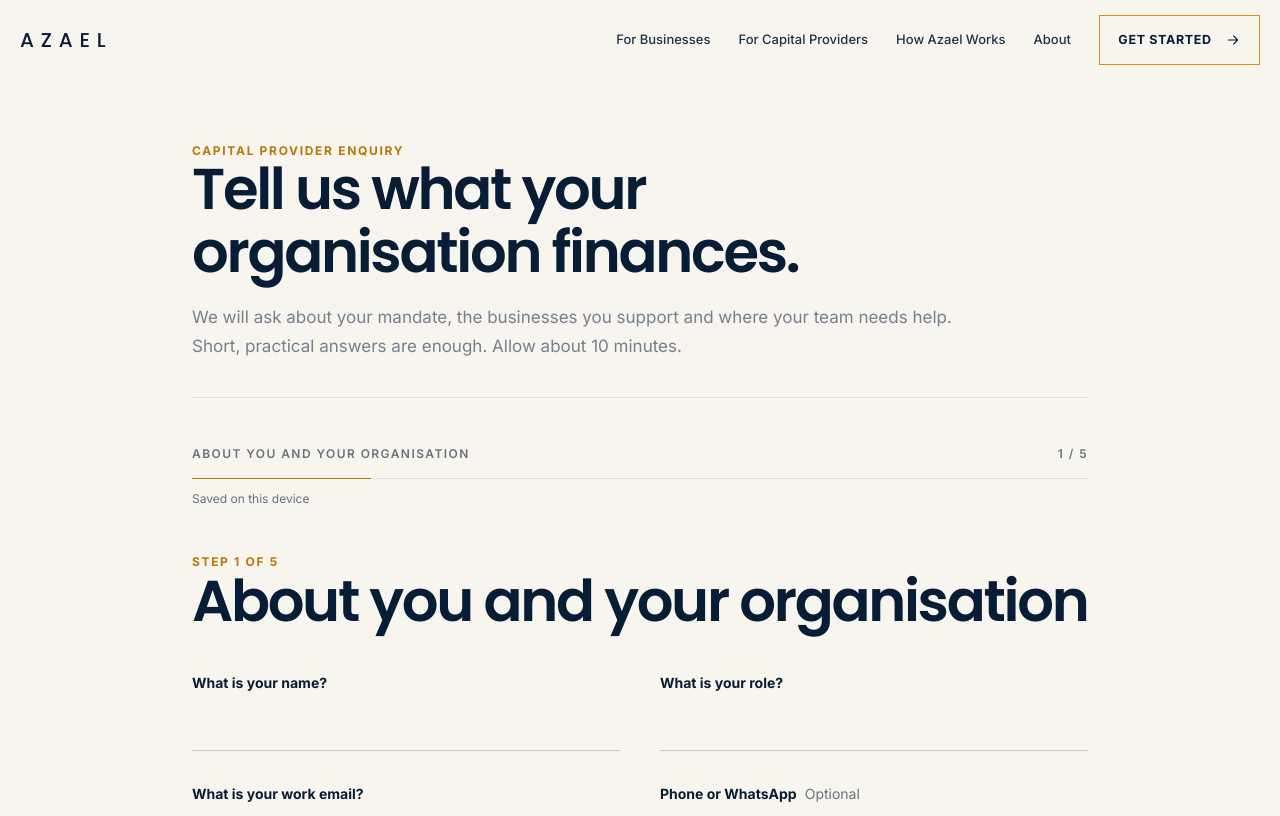
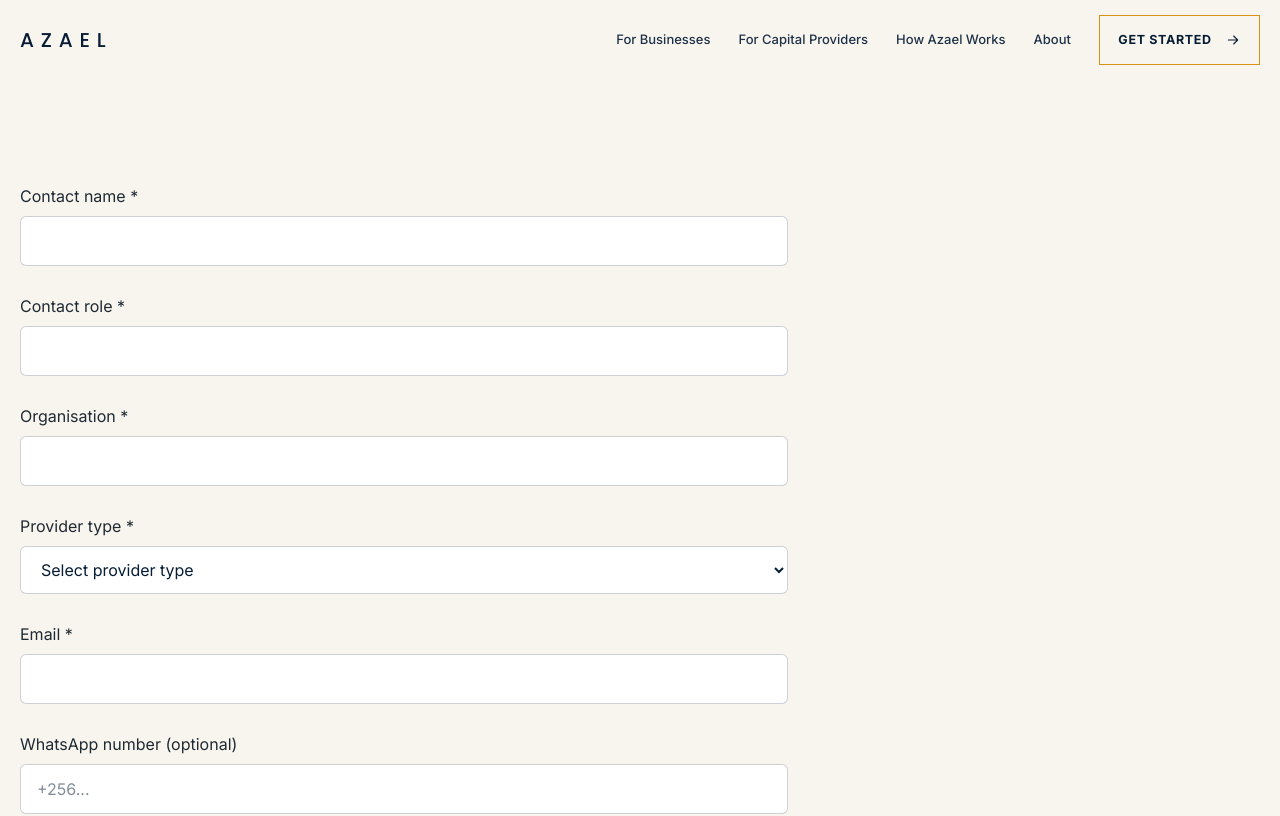
Before and after one commit to tmusoke2011/azael-website, a Next.js app: page /capital-provider-enquiry in a window 1280 px wide. Shown: the top 816 px of the page. Built offline with nearby package versions, Linux system fonts and the light colour scheme.

Commit message:
Connect provider enquiry page to AZOS v1 form

```diff
--- a/app/capital-provider-enquiry/page.tsx
+++ b/app/capital-provider-enquiry/page.tsx
@@ -1,7 +1,7 @@
 import type { Metadata } from "next";
 import { Footer } from "@/components/Footer";
 import { Header } from "@/components/Header";
-import { CapitalProviderForm } from "../explore-a-partnership/CapitalProviderForm";
+import { ProviderForm } from "./ProviderForm";
 
 export const metadata: Metadata = {
   title: "Tell Us About Your Mandate",
@@ -14,7 +14,7 @@ export default function CapitalProviderEnquiryPage() {
     <main>
       <section className="min-h-screen bg-azael-cream pt-28 pb-20 md:pt-36 md:pb-28">
         <Header />
-        <div className="container-page"><CapitalProviderForm /></div>
+        <div className="container-page"><ProviderForm /></div>
       </section>
       <Footer />
     </main>
```
